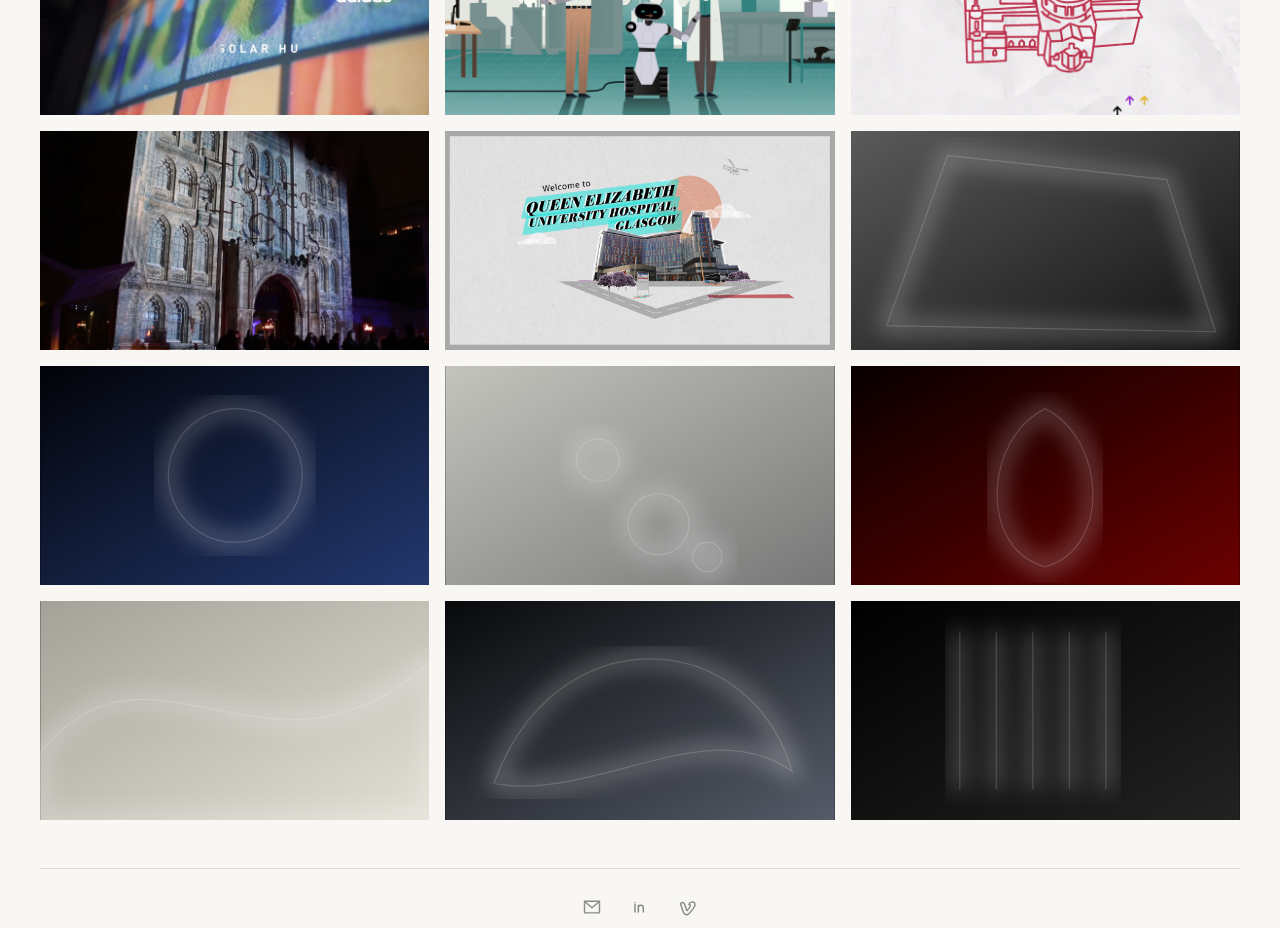
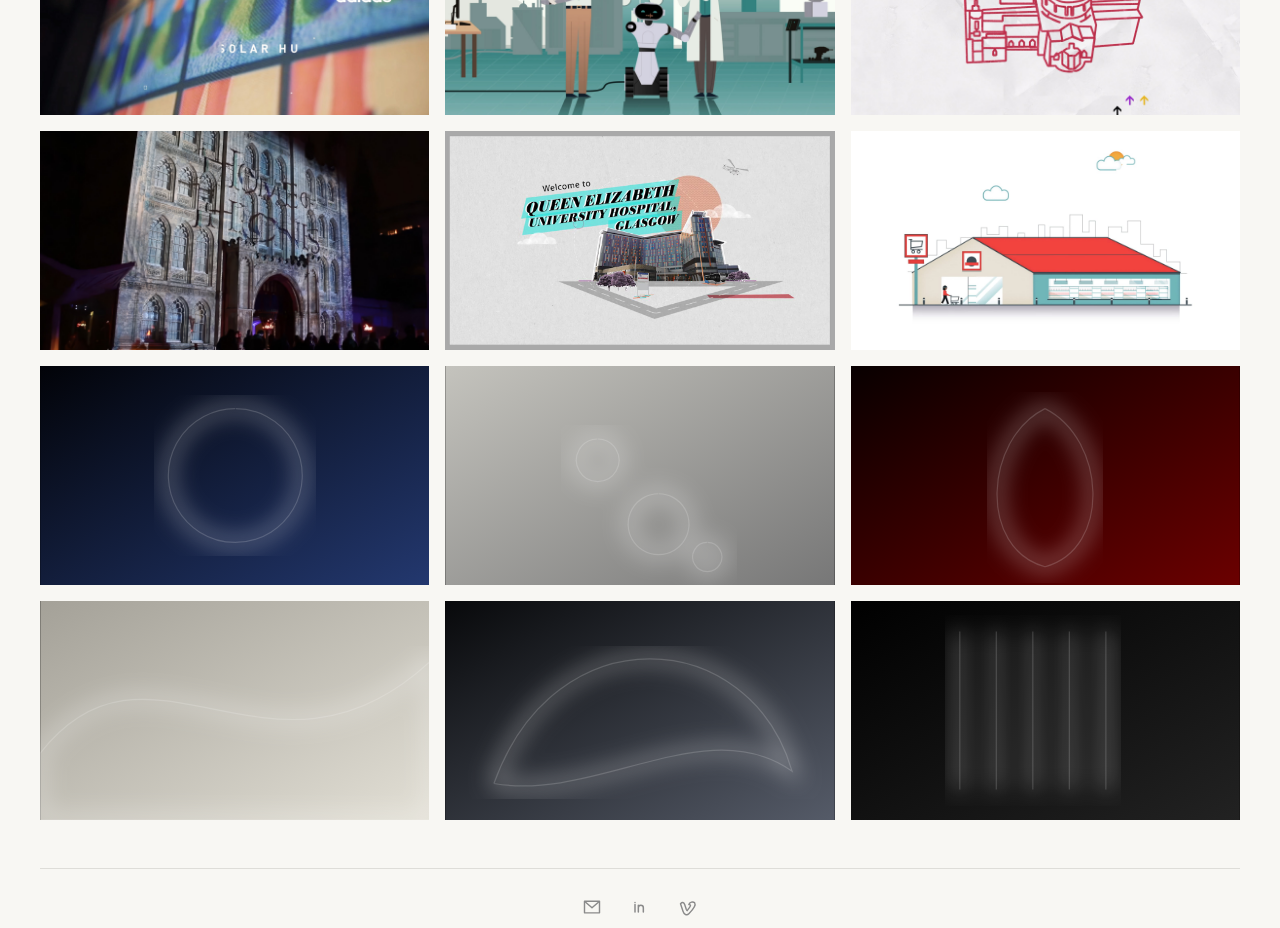
Before and after one commit to marmaladeJim/james-allchurch-portfolio, a Next.js app: page / in a window 1280 px wide. Shown: the part 1080-2008 px from the top of the page. Built offline with nearby package versions, Linux system fonts and the light colour scheme.

Commit message:
Add Tellermate project and remove Nothing project
Added a new project entry for 'Cash Office by Tellermate' and removed the 'Nothing' project.

```diff
--- a/data/projects.ts
+++ b/data/projects.ts
@@ -79,17 +79,21 @@ export const projects: Project[] = [
   vimeoId: "139060979",
   credits: [],
 },
-  {
-    slug: "nothing",
-    title: "Nothing",
-    category: "Product Film",
-    image: "/projects/nothing.svg",
-    description:
-      "A monochrome architectural study using repetition, shadow and mechanical motion.",
-    role: ["3D Animation", "Lighting", "Compositing"],
-    vimeoId: "",
-    credits: [],
-  },
+ {
+  slug: "tellermate-cash-office",
+  title: "Cash Office by Tellermate",
+  category: "Explainer",
+  image: "/projects/tellermate-cash-office.jpg",
+  description:
+    "A direct to client project for Tellermate, where I directed, illustrated and animated an explainer film for their cash counting system.",
+  role: [
+    "Director",
+    "Illustrator",
+    "Animator",
+  ],
+  vimeoId: "157121784",
+  credits: [],
+},
   {
     slug: "orbit",
     title: "Orbit",
```
